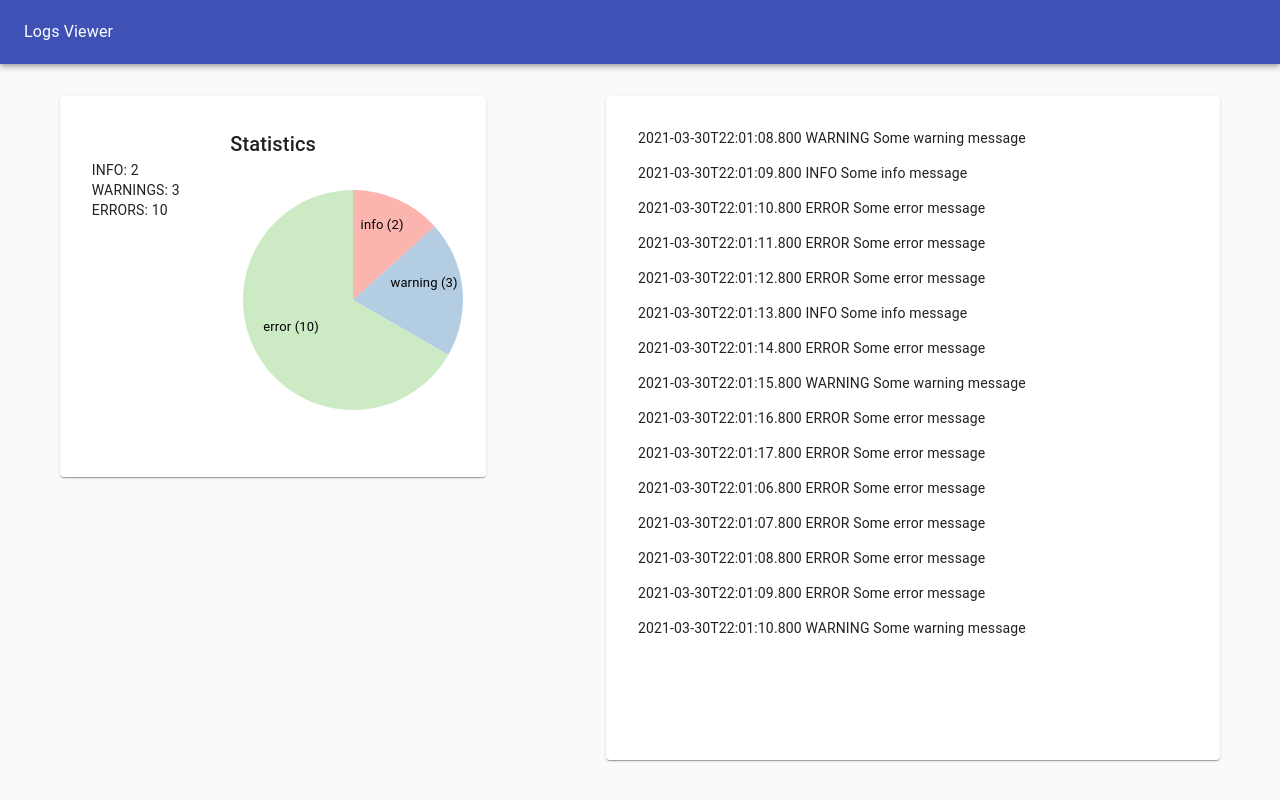
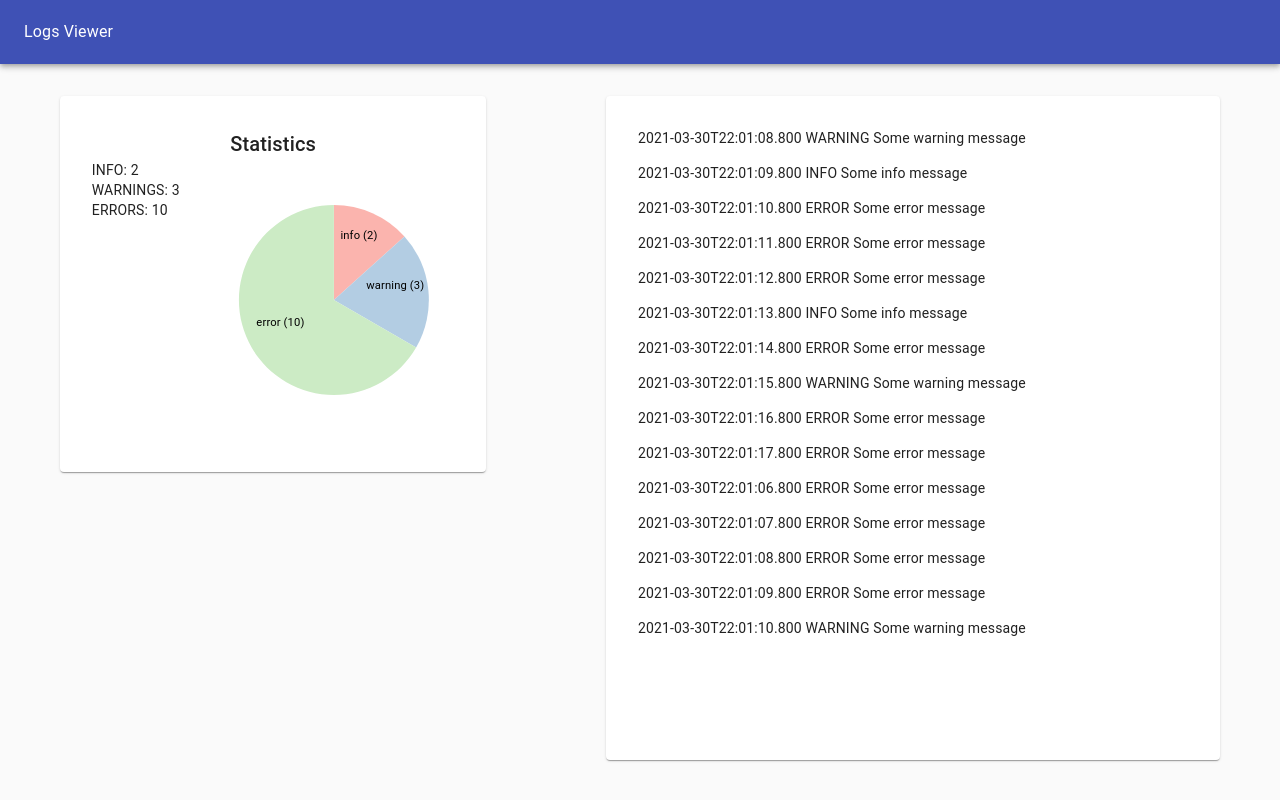
Before and after one commit to mirandaio/log-viewer, a React (Create React App) app: page / in a window 1280 px wide. Built offline with nearby package versions, Linux system fonts and the light colour scheme.

Commit message:
Improve layout

```diff
--- a/src/features/logsViewer/LogsViewer.js
+++ b/src/features/logsViewer/LogsViewer.js
@@ -46,19 +46,27 @@ function LogsViewer() {
   }, [dispatch]);
 
   return (
-    <Grid item container justify="space-around">
+    <Grid item container justify="space-around" md={12} lg={12} xl={7}>
       <Grid item md={4}>
         <Paper className={classes.statsContainer}>
           <Typography variant="h6" align="center">
             Statistics
           </Typography>
           <Grid container>
-            <Grid item xs={12} sm={12} md={4}>
+            <Grid item xs={12} sm={12} md={12} lg={4}>
               <div>INFO: {stats.info}</div>
               <div>WARNINGS: {stats.warning}</div>
               <div>ERRORS: {stats.error}</div>
             </Grid>
-            <Grid item xs={12} sm={12} md={8}>
+            <Grid
+              item
+              container
+              xs={12}
+              sm={12}
+              md={12}
+              lg={8}
+              justify="center"
+            >
               <PieChart stats={stats} />
             </Grid>
           </Grid>
```
